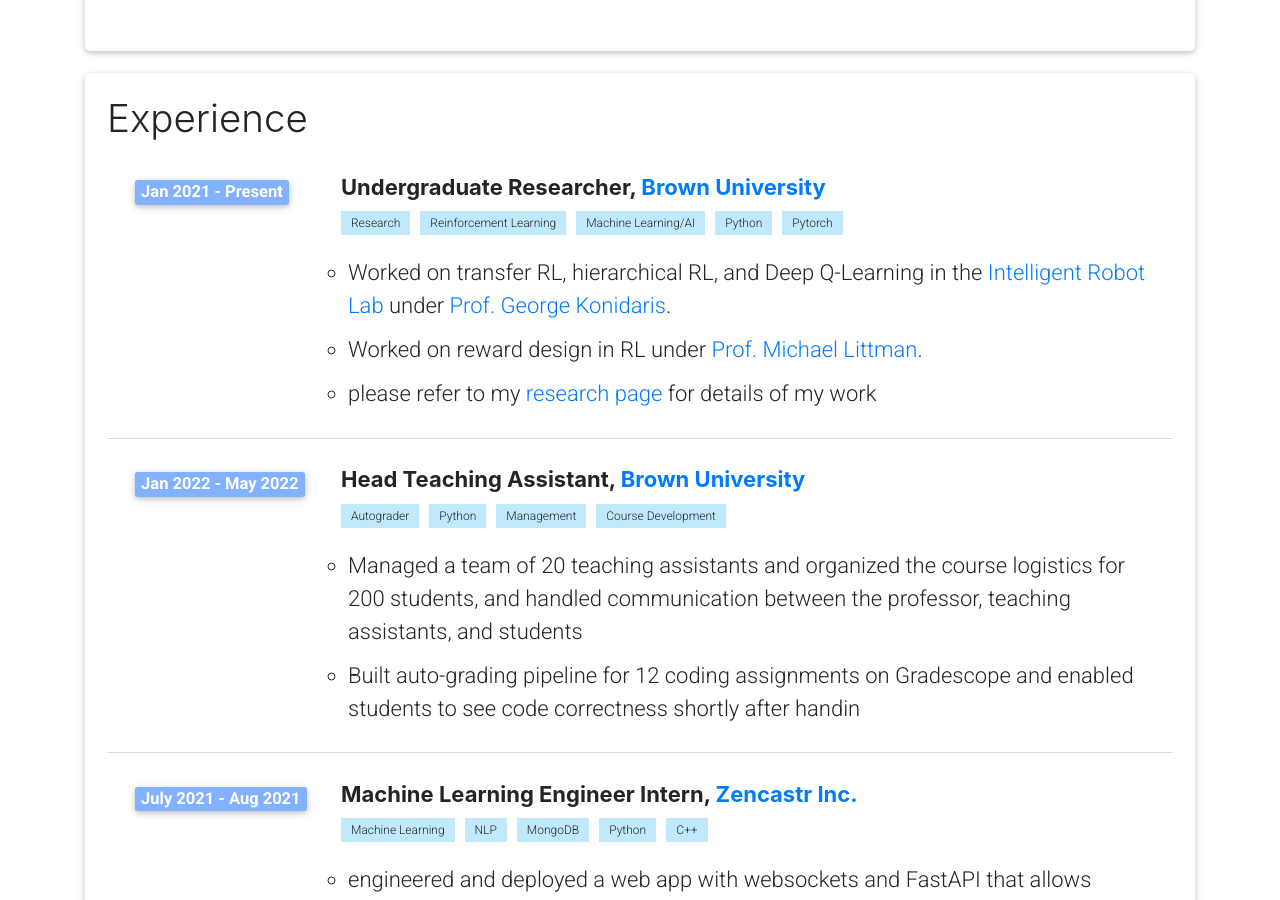
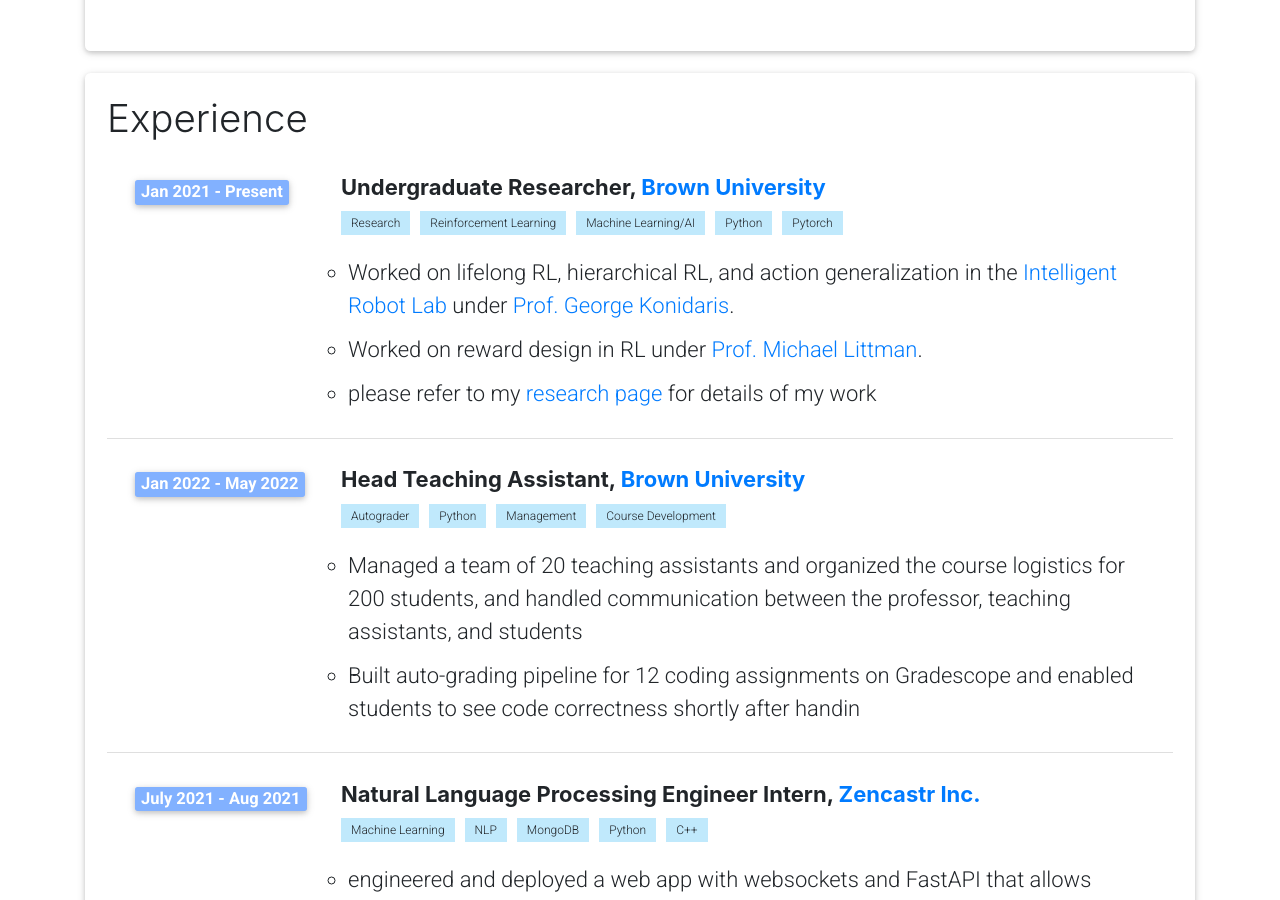
Before and after one commit to zhouzypaul/zhouzypaul.github.io, a Jekyll site: the page built from _pages/experience.html, in a window 1280 px wide and 900 px high, scrolled down 1140 px. Built offline with Jekyll 4.4.1, drawn with Linux system fonts in a browser that asks for light colours; cached includes are drawn as plain includes; a style sheet for code colours, icons or effects is not loaded.

Commit message:
small fix for experience page

```diff
--- a/_pages/experience.html
+++ b/_pages/experience.html
@@ -155,7 +155,7 @@ permalink: /experience/
                             </div>
                               <ul class="items">
                                   <li>
-                                      <span class="item">Worked on transfer RL, hierarchical RL, and Deep Q-Learning in the <a href="http://irl.cs.brown.edu" target="_blank" rel="noopener noreferrer">Intelligent Robot Lab</a> under <a href="http://cs.brown.edu/people/gdk/" target="_blank" rel="noopener noreferrer">Prof. George Konidaris</a>.</span>
+                                      <span class="item">Worked on lifelong RL, hierarchical RL, and action generalization in the <a href="http://irl.cs.brown.edu" target="_blank" rel="noopener noreferrer">Intelligent Robot Lab</a> under <a href="http://cs.brown.edu/people/gdk/" target="_blank" rel="noopener noreferrer">Prof. George Konidaris</a>.</span>
                                   </li>
                                   <li>
                                       <span class="item">Worked on reward design in RL under <a href="https://www.littmania.com" target="_blank" rel="noopener noreferrer">Prof. Michael Littman</a>.</span>
@@ -203,7 +203,7 @@ permalink: /experience/
                               </span>
                             </div>
                           <div class="col-xs-10 cl-sm-10 col-md-10 mt-2 mt-md-0">
-                            <h6 class="title font-weight-bold ml-1 ml-md-4">Machine Learning Engineer Intern, <a href="https://www.zencastr.com/" target="_blank" rel="noopener noreferrer">Zencastr Inc.</a></h6>
+                            <h6 class="title font-weight-bold ml-1 ml-md-4">Natural Language Processing Engineer Intern, <a href="https://www.zencastr.com/" target="_blank" rel="noopener noreferrer">Zencastr Inc.</a></h6>
                             <div class="skills ml-1 ml-md-4">
                               <span class="skill">Machine Learning</span>
                               <span class="skill">NLP</span>
```
